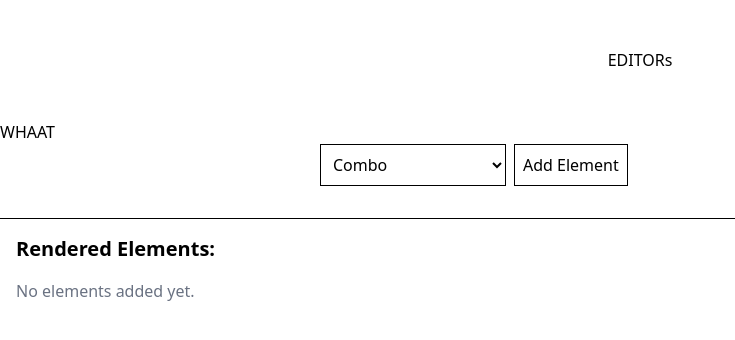
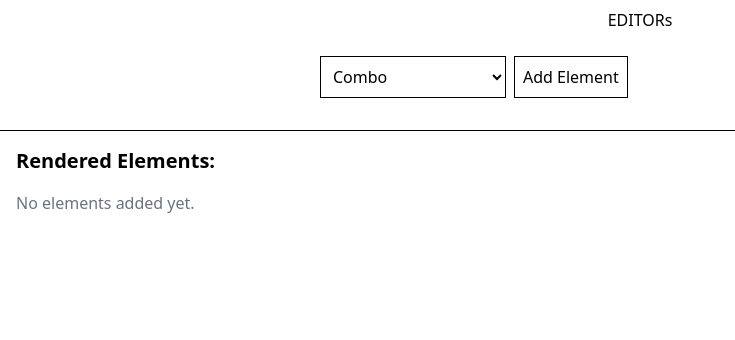
Before and after one commit to Subhavich/blog-editor, a React (Vite) app: page / in a window 1280 px wide. Shown: the top 340 px of the page, without its empty margins (0-735 px from the left). Built offline with nearby package versions, Linux system fonts and the light colour scheme.

Commit message:
remove test btn

```diff
--- a/src/App.jsx
+++ b/src/App.jsx
@@ -65,20 +65,10 @@ function App() {
 
   return (
     <>
-      <p className="text-center block py-12">EDITORs</p>
-      <button
-        onClick={() =>
-          dispatch({
-            type: "REORDER_EDITOR",
-            index: 1,
-            increment: -1,
-          })
-        }
-      >
-        WHAAT
-      </button>
+      <p className="text-center block py-2">EDITORs</p>
+
       <main className="mx-auto max-w-screen-sm mb-4">
-        <div className="space-y-4">
+        <div className="space-y-4 mb-4">
           {editors.map((editor, index) => (
             <EditorForm
               key={index}
```
